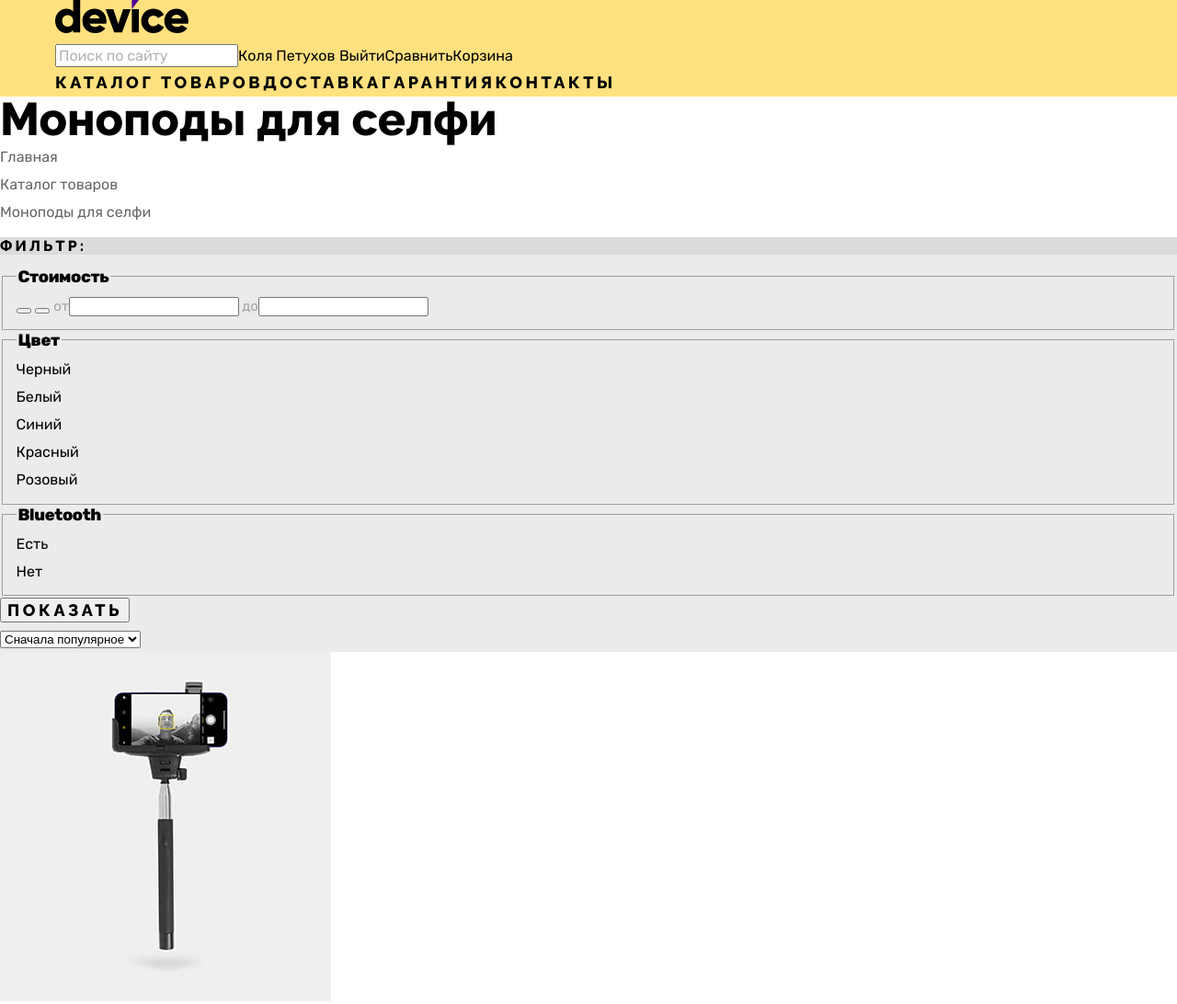
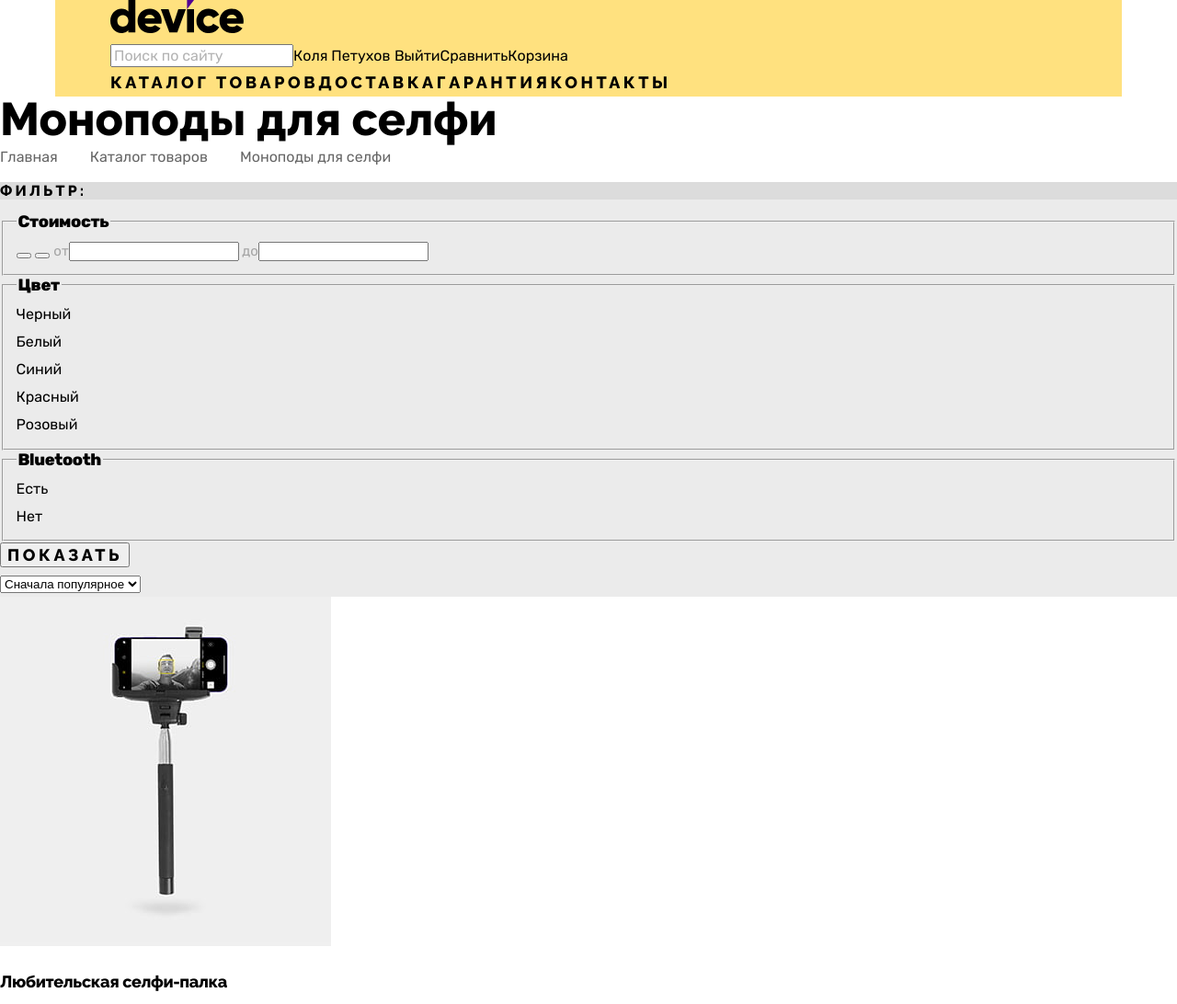
Before and after one commit to BesedinEgor/22988-device-32, a plain HTML site: page catalog.html in a window 1280 px wide. Shown: the top 1092 px of the page at 92% size. Drawn offline with Linux system fonts and the light colour scheme.

Commit message:
фиксирование body и центрирование контента

```diff
--- a/css/styles.css
+++ b/css/styles.css
@@ -68,6 +68,7 @@ img {
 body {
     display: flex;
     flex-direction: column;
+    max-width: 1440px;
     min-height: 100%;
     margin: 0 auto;
     font-family: "rubik", sans-serif;
@@ -96,20 +97,12 @@ body {
     flex-grow: 1;
 }
 
-.header__container {
-    max-width: 1040px;
-    margin: 0 auto;
-}
-.header {
-    width: 1160px;
-    margin: 0 auto;
-}
-.header,
-.header-catalog {
+
+.header__main{
+    padding: 0 60px;
     color: #000;
     background-color: #ffe17f;
 }
-
 .header__nav,
 .menu__items {
     display: flex;
@@ -316,6 +309,12 @@ body {
     text-align: right;
     margin-left: auto;
 }
+.bredcrumbs{
+    display: flex;
+}
+.bredcrumbs__item{
+    margin-right: 35px;
+}
 .breadcrumbs__link {
     font-size: 16px;
     line-height: 19px;
```
Also changed, not shown: index.html (+2 -3 lines).
